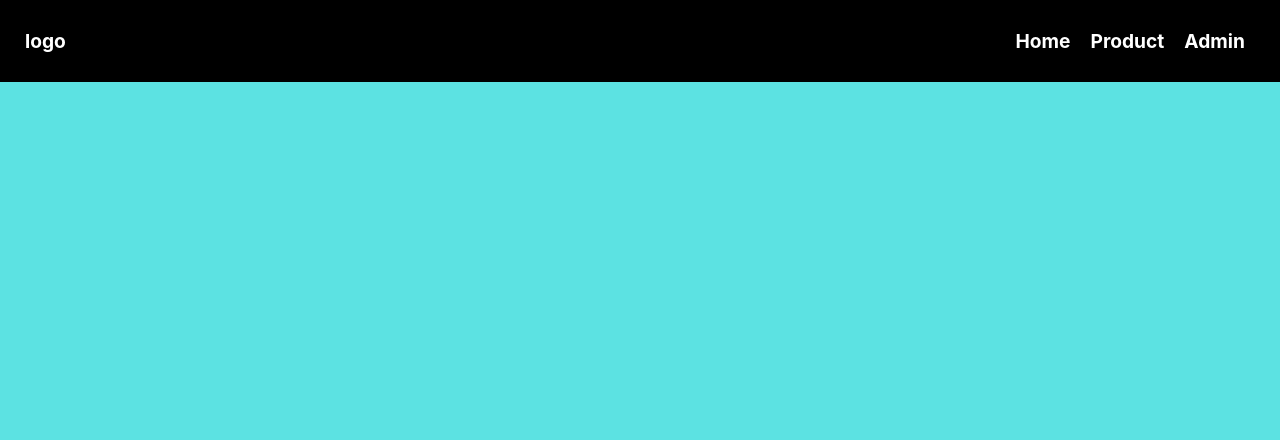
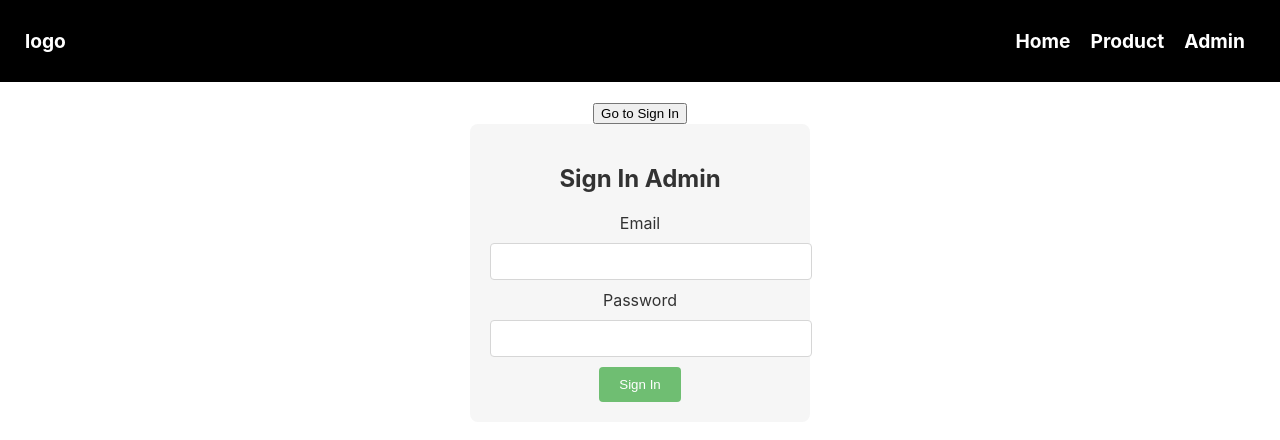
Before and after one commit to kareempogba0/CS309-Fall2024-Project, a React (Create React App) app in the folder Front-end/react-app/: page /admin in a window 1280 px wide. Shown: the top 440 px of the page. Built offline with nearby package versions, Linux system fonts and the light colour scheme.

Commit message:
the admin sign in routes

```diff
--- a/Front-end/react-app/src/Components/Admin.js
+++ b/Front-end/react-app/src/Components/Admin.js
@@ -1,14 +1,55 @@
+import React, { useState } from 'react';
 import './AdminCss.css';
-import React from 'react';
-
-
-
 
 function Admin() {
-    return ( <>
-        <div className = 'admin' >
-        <h1> admin </h1> </div>
-        </>
+    const [email, setEmail] = useState('');
+    const [password, setPassword] = useState('');
+    const [isSignedIn, setIsSignedIn] = useState(false);
+
+    const handleSubmit = (e) => {
+        e.preventDefault();
+        if (email === 'admin@example.com' && password === 'password123') {
+            setIsSignedIn(true);
+        } else {
+            alert('Invalid credentials!');
+        }
+    };
+
+    return (
+        <div className="admin">
+            {isSignedIn ? (
+                <h1>Welcome, Admin!</h1>
+            ) : (
+                <>
+                    <h1>Admin Page</h1>
+                    <button onClick={() => setIsSignedIn(true)}>Go to Sign In</button>
+                    <div className="signin-form">
+                        <h2>Sign In Admin </h2>
+                        <form onSubmit={handleSubmit}>
+                            <div>
+                                <label>Email</label>
+                                <input
+                                    type="email"
+                                    value={email}
+                                    onChange={(e) => setEmail(e.target.value)}
+                                    required
+                                />
+                            </div>
+                            <div>
+                                <label>Password</label>
+                                <input
+                                    type="password"
+                                    value={password}
+                                    onChange={(e) => setPassword(e.target.value)}
+                                    required
+                                />
+                            </div>
+                            <button type="submit">Sign In</button>
+                        </form>
+                    </div>
+                </>
+            )}
+        </div>
     );
 }
 
--- a/Front-end/react-app/src/Components/AdminCss.css
+++ b/Front-end/react-app/src/Components/AdminCss.css
@@ -1,4 +1,35 @@
 .admin {
-    height: 100vh;
-    background-color: rgb(92, 226, 226);
+    text-align: center;
+    padding: 20px;
 }
+
+.signin-form {
+    margin-top: 20px;
+    padding: 20px;
+    background-color: #f4f4f4;
+    border-radius: 8px;
+    width: 300px;
+    margin: 0 auto;
+    opacity: 0.8;
+}
+
+.signin-form input {
+    width: 100%;
+    padding: 10px;
+    margin: 10px 0;
+    border-radius: 4px;
+    border: 1px solid #ccc;
+}
+
+.signin-form button {
+    padding: 10px 20px;
+    background-color: #4CAF50;
+    color: white;
+    border: none;
+    border-radius: 4px;
+    cursor: pointer;
+}
+
+.signin-form button:hover {
+    background-color: #45a049;
+}
```
